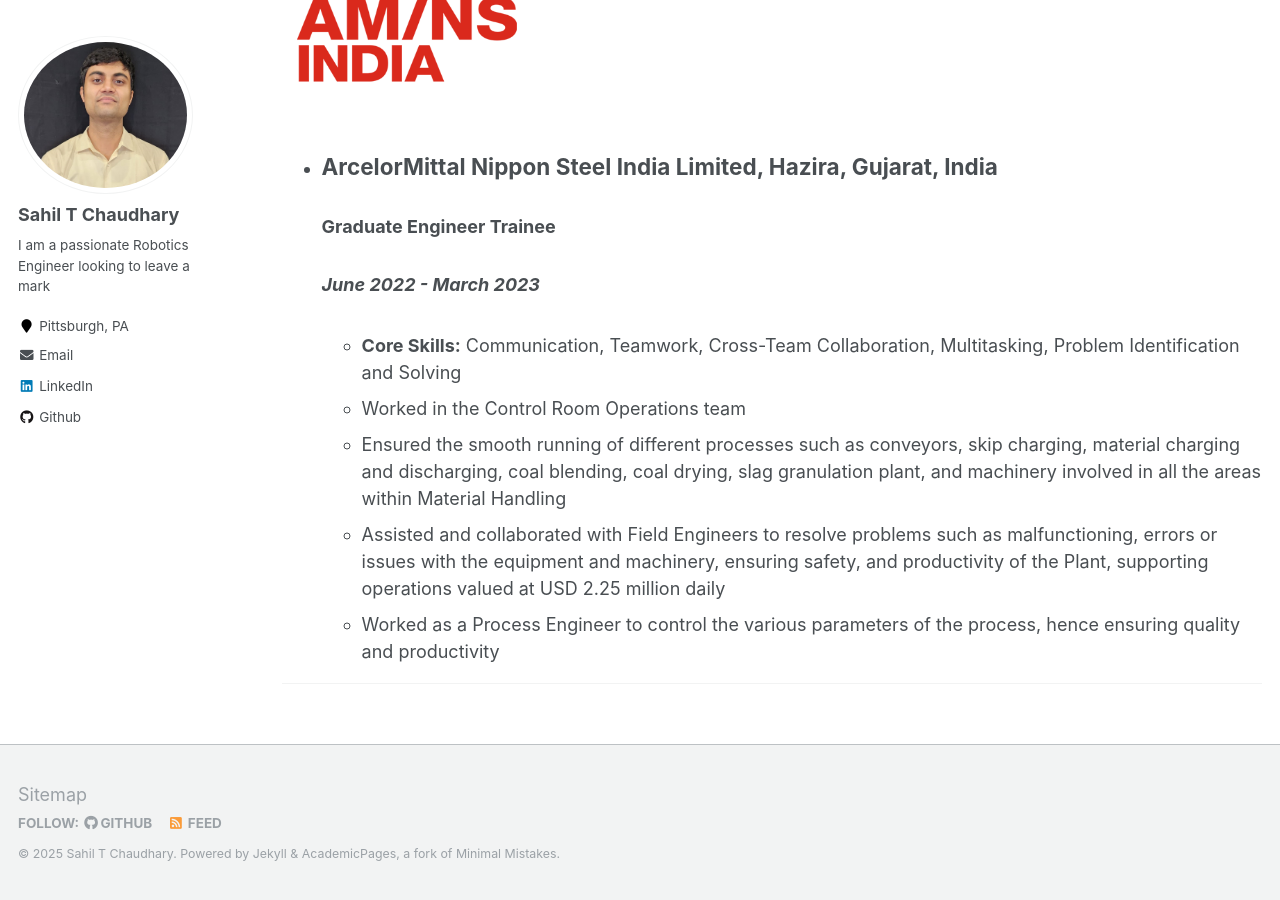
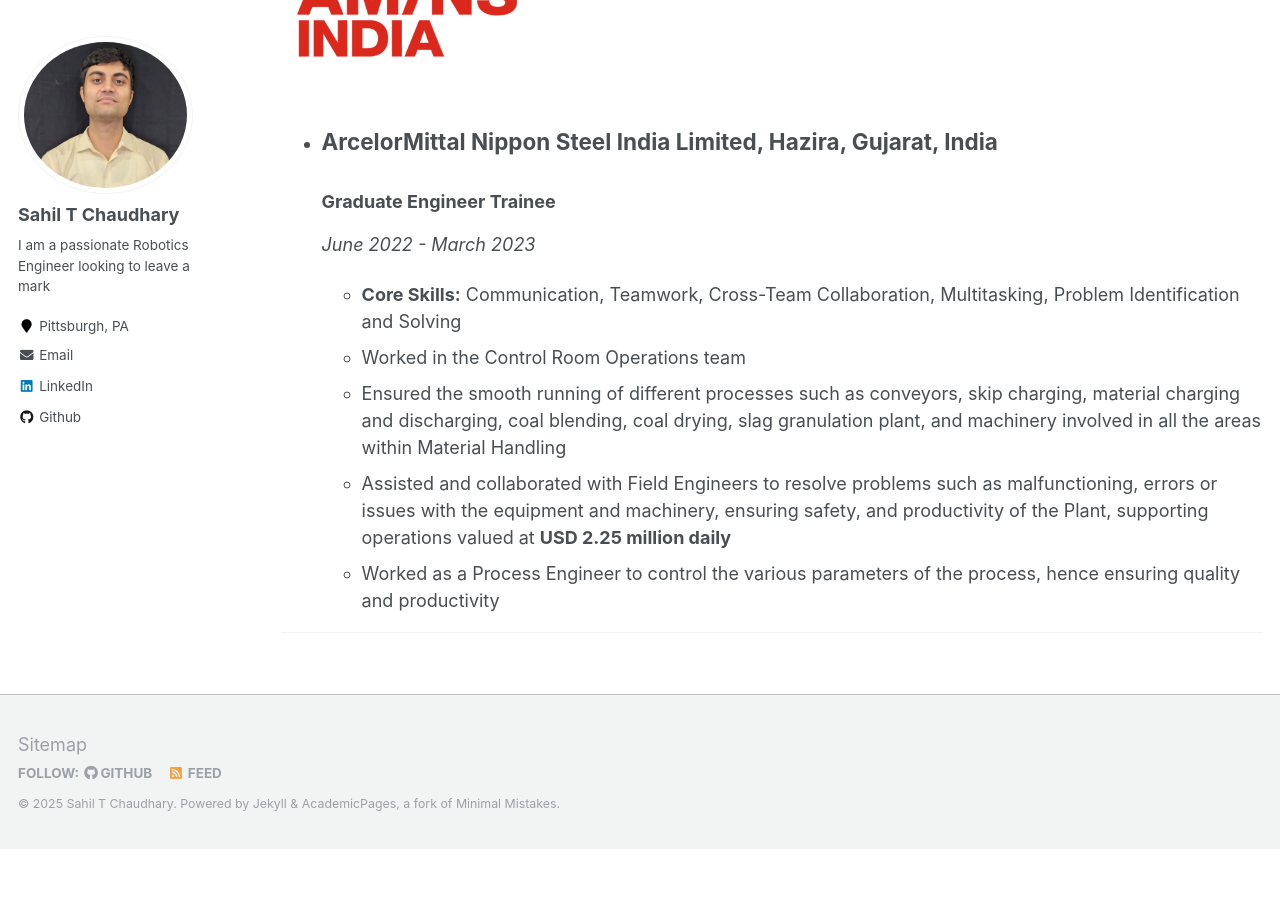
Before and after one commit to SahilTChaudhary/sahiltchaudhary.github.io, a Jekyll site: the page built from _pages/industryexperience.md, in a window 1280 px wide and 900 px high, scrolled down 595 px. Built offline with Jekyll 4.4.1, drawn with Linux system fonts in a browser that asks for light colours; after the commit the page ends 1444 px from its top, so only the background shows below that.

Commit message:
Fixed some typos

```diff
--- a/_pages/industryexperience.md
+++ b/_pages/industryexperience.md
@@ -14,7 +14,7 @@
   </figure>
 * <h2>Carnegie Mellon University's College of Engineering, Pittsburgh, PA</h2>
   <h3>Course Assistant - Machine Learning and Artificial Intelligence for Engineers (24787)</h3>
-  <h3><i>January 2024 - May 2024</i><h3>
+  <i>January 2024 - May 2024</i>
   * Assisted Professor L. Burak Kara in teaching core concepts to graduate students
 
 ---
@@ -24,11 +24,11 @@
   </figure>
 * <h2>ArcelorMittal Nippon Steel India Limited, Hazira, Gujarat, India</h2>
   <h3>Graduate Engineer Trainee</h3>
-   <h3><i>June 2022 - March 2023</i><h3>
+  <i>June 2022 - March 2023</i>
   * <b>Core Skills:</b> Communication, Teamwork, Cross-Team Collaboration, Multitasking, Problem Identification and Solving
   * Worked in the Control Room Operations team
   * Ensured the smooth running of different processes such as conveyors, skip charging, material charging and discharging, coal blending, coal drying, slag granulation plant, and machinery involved in all the areas within Material Handling
-  * Assisted and collaborated with Field Engineers to resolve problems such as malfunctioning, errors or issues with  the equipment and machinery, ensuring safety, and productivity of the Plant, supporting operations valued at USD 2.25 million daily
+  * Assisted and collaborated with Field Engineers to resolve problems such as malfunctioning, errors or issues with  the equipment and machinery, ensuring safety, and productivity of the Plant, supporting operations valued at **USD 2.25 million daily**
   * Worked as a Process Engineer to control the various parameters of the process, hence ensuring quality and productivity
 
 ---
```
Also changed, not shown: _pages/about.md (+1 -1 lines).
